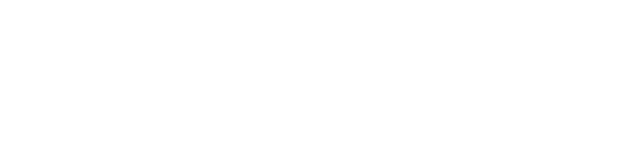
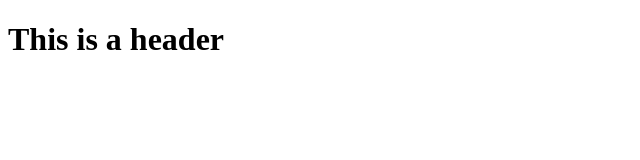
Before and after one commit to njoroofficial/WebProject-1, a plain HTML site: page index.html in a window 1280 px wide. Shown: the whole page, without its empty margins (0-640 px from the left). Drawn offline with Linux system fonts and the light colour scheme.

Commit message:
intial commit

```diff
--- a/index.html
+++ b/index.html
@@ -7,6 +7,9 @@
     <title>Art Life</title>
 </head>
 <body>
+    <div class = "body-of-page">
+        <h1>This is a header </h1>
+    </div>
 
 </body>
 </html>
```
